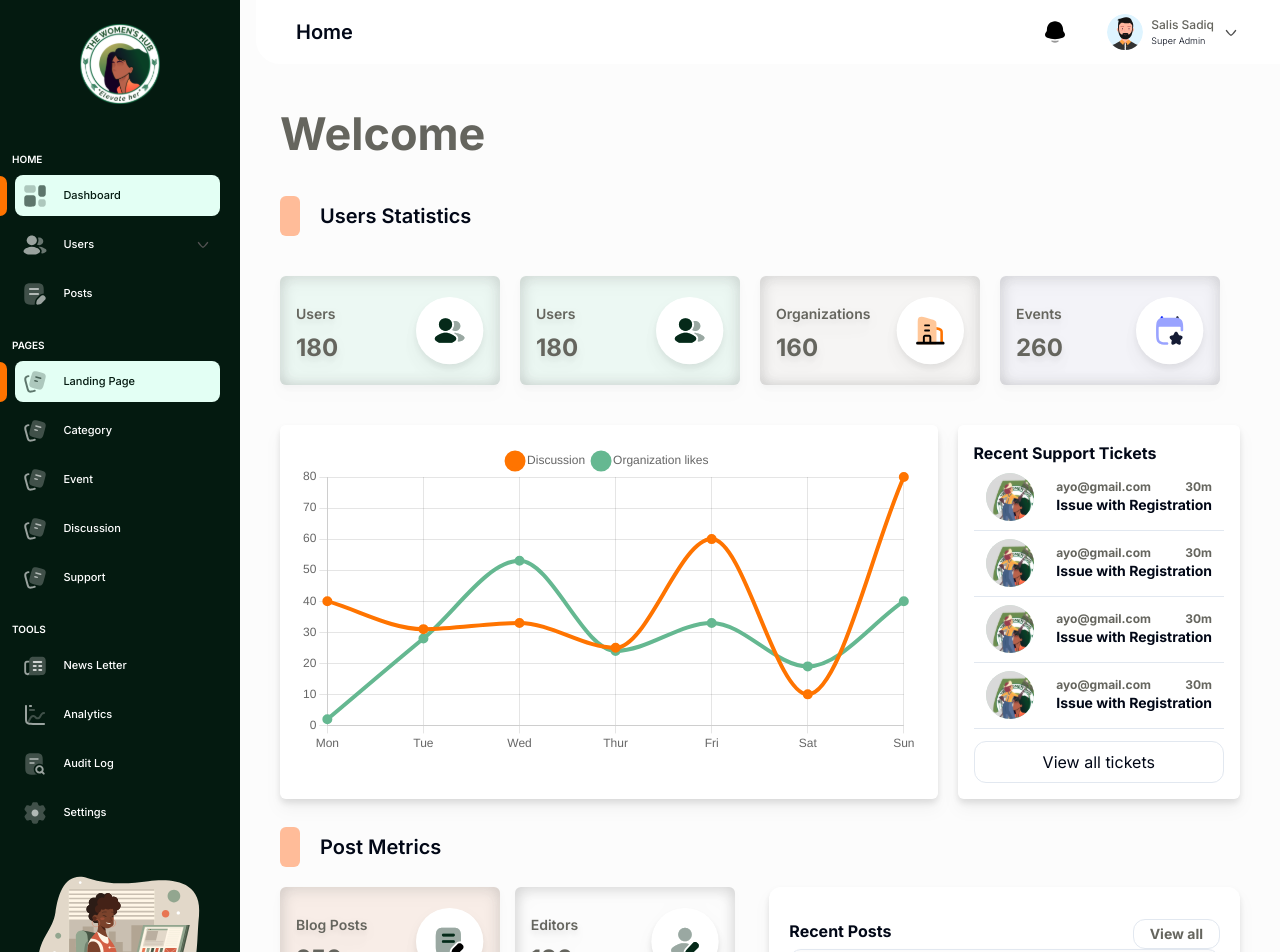
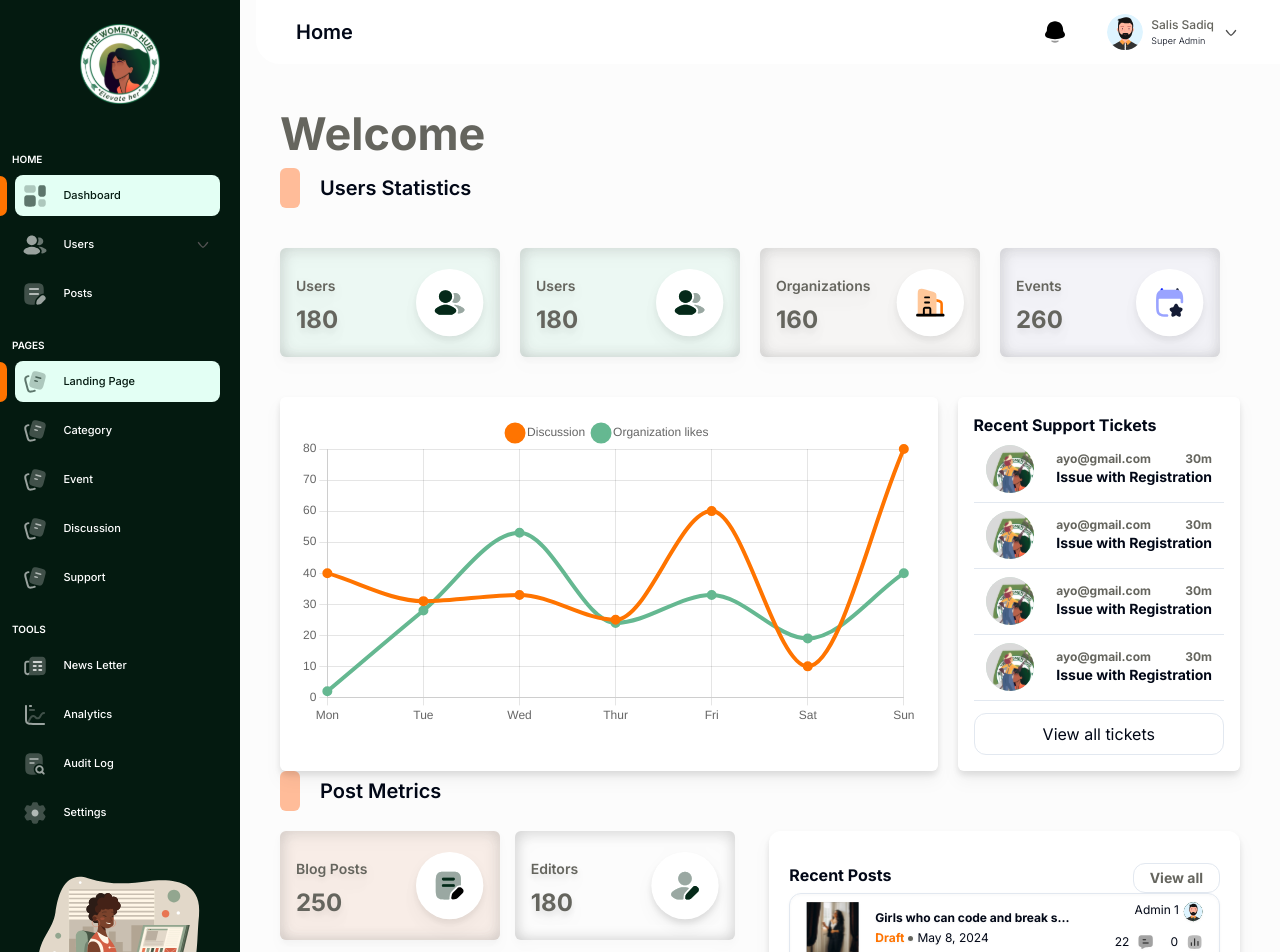
Before and after one commit to VKM-Repos/women-hub-admin, a React (Vite) app: page /home in a window 1280 px wide. Shown: the top 952 px of the page. Built offline with nearby package versions, Linux system fonts and the light colour scheme.

Commit message:
Remove top margin to allow flexible margin

```diff
--- a/src/components/dashboard/Tag.tsx
+++ b/src/components/dashboard/Tag.tsx
@@ -4,7 +4,7 @@ type TagProps = {
 };
 export default function Tag({ title }: TagProps) {
   return (
-    <div className="flex items-center gap-5 mt-7">
+    <div className="flex items-center gap-5">
       <span className={`h-10 w-5 bg-tagBg rounded-md`} />
       <h2 className="text-xl font-semibold">{title}</h2>
     </div>
```
